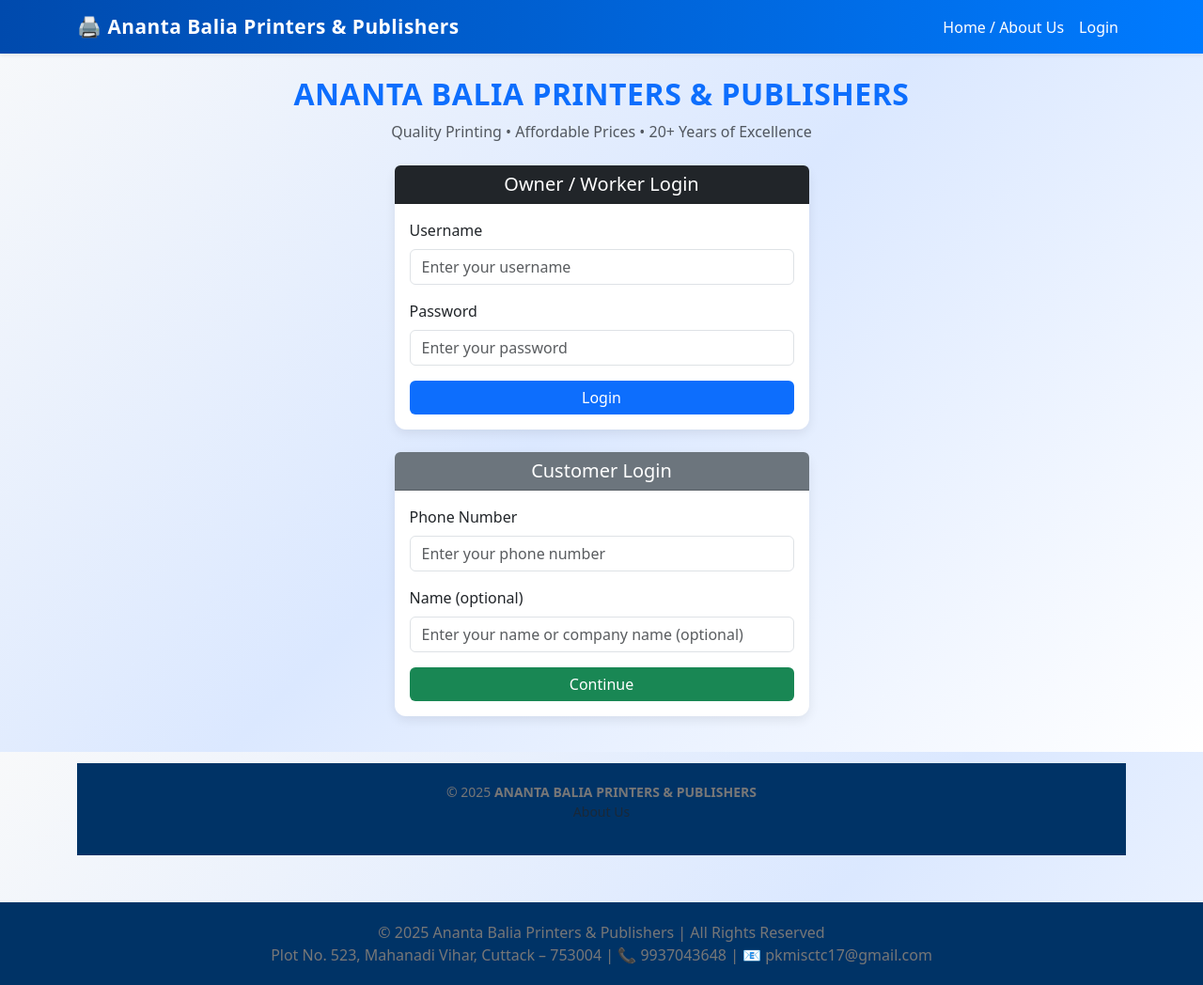
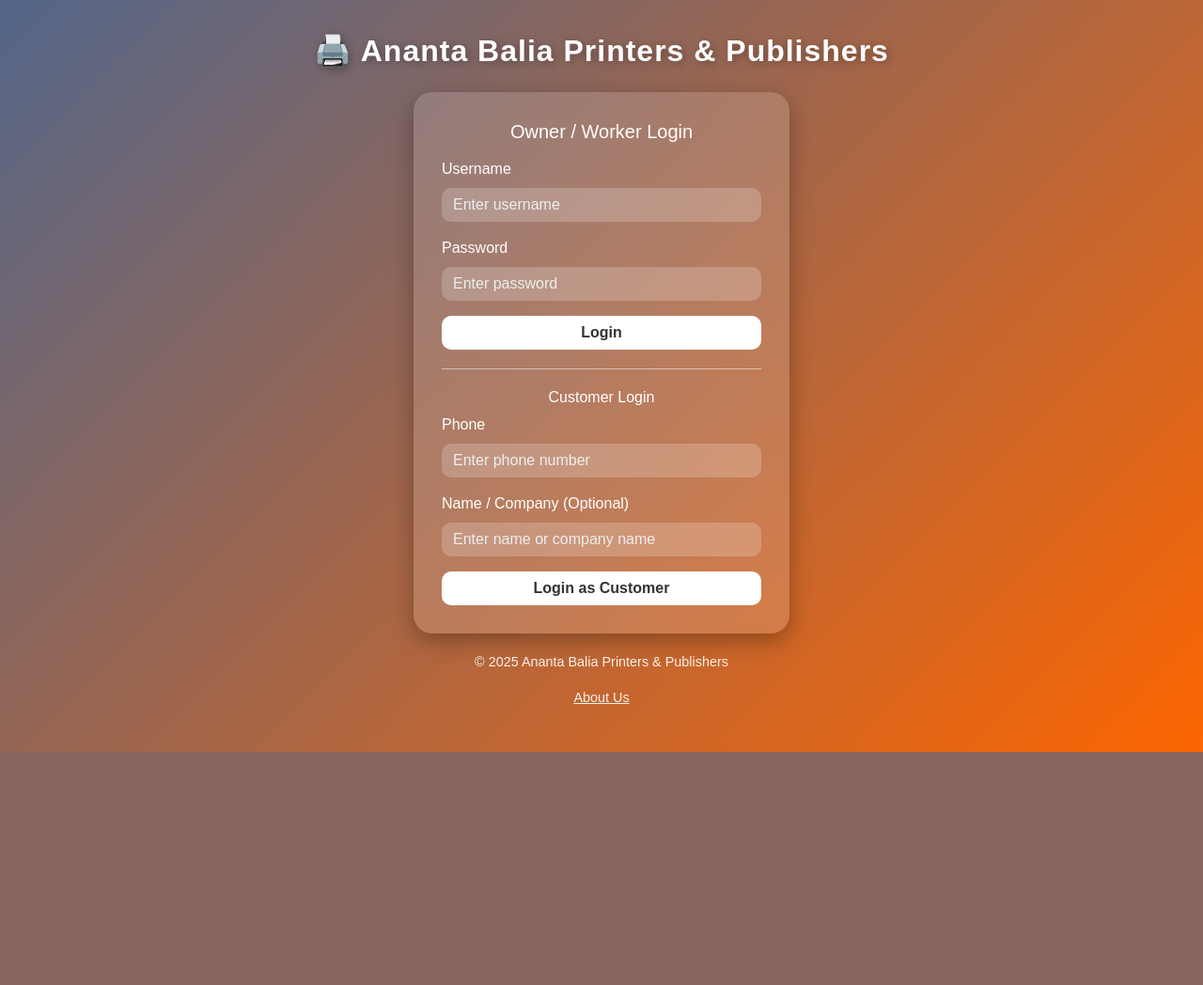
Before and after one commit to guruprasadmisra02/printing_press_app_v2, a Flask app: page /index in a window 1280 px wide. Shown: the whole page at 94% size. After the commit the page ends 800 px from the top, so only its background shows below. Run offline with Flask 3, Linux system fonts and the light colour scheme.

Commit message:
Update index.html

```diff
--- a/templates/index.html
+++ b/templates/index.html
@@ -1,119 +1,139 @@
-{% extends 'base.html' %}
-{% block content %}
-
+<!DOCTYPE html>
+<html lang="en">
+<head>
+  <meta charset="UTF-8">
+  <title>Login | Ananta Balia Printers & Publishers</title>
+  <meta name="viewport" content="width=device-width, initial-scale=1">
+  <link href="https://cdn.jsdelivr.net/npm/bootstrap@5.3.3/dist/css/bootstrap.min.css" rel="stylesheet">
   <style>
-  /* === Background Styling === */
     body {
-    background: linear-gradient(135deg, #f8f9fa 0%, #dbe8ff 50%, #fff 100%);
-    background-attachment: fixed;
+      margin: 0;
+      font-family: 'Poppins', sans-serif;
+      background: linear-gradient(135deg, #0066cc, #ff6600, #ff3399);
+      background-size: 300% 300%;
+      animation: gradientMove 8s ease infinite;
+      color: #fff;
+      min-height: 100vh;
+      display: flex;
+      flex-direction: column;
+      align-items: center;
+      justify-content: center;
     }
 
-  /* === Card Styling === */
-  .card {
-    border: none;
-    border-radius: 12px;
-    box-shadow: 0 4px 12px rgba(0, 0, 0, 0.08);
-    transition: transform 0.2s ease, box-shadow 0.2s ease;
-  }
-  .card:hover {
-    transform: translateY(-3px);
-    box-shadow: 0 8px 18px rgba(0, 0, 0, 0.12);
+    @keyframes gradientMove {
+      0% {background-position: 0% 50%;}
+      50% {background-position: 100% 50%;}
+      100% {background-position: 0% 50%;}
     }
 
-  /* === Header === */
-  .brand-header h2 {
+    .title {
+      font-size: 2rem;
       font-weight: 700;
-    letter-spacing: 0.5px;
-  }
-  .brand-header p {
-    font-size: 1rem;
-    color: #555;
+      margin-bottom: 20px;
+      text-align: center;
+      letter-spacing: 1px;
+      text-shadow: 2px 2px 10px rgba(0,0,0,0.3);
     }
 
-  /* === Buttons === */
-  .btn-primary {
-    background-color: #0d6efd;
-    border: none;
-  }
-  .btn-primary:hover {
-    background-color: #0b5ed7;
-  }
-  .btn-success {
-    background-color: #198754;
-    border: none;
-  }
-  .btn-success:hover {
-    background-color: #157347;
+    .login-box {
+      background: rgba(255,255,255,0.15);
+      backdrop-filter: blur(15px);
+      border-radius: 20px;
+      padding: 30px;
+      width: 100%;
+      max-width: 400px;
+      color: #fff;
+      box-shadow: 0 8px 25px rgba(0,0,0,0.3);
     }
 
-  /* === Footer === */
-  footer {
-    margin-top: 50px;
-    color: #777;
+    .form-label {
+      color: #fff;
+      font-weight: 500;
+    }
+
+    .form-control {
+      background: rgba(255,255,255,0.2);
+      border: none;
+      color: #fff;
+      border-radius: 10px;
+    }
+
+    .form-control::placeholder {
+      color: #eee;
+    }
+
+    .btn-primary {
+      background: #fff;
+      color: #333;
+      border: none;
+      font-weight: 600;
+      border-radius: 10px;
+    }
+
+    .btn-primary:hover {
+      background: #ffcc00;
+      color: #000;
+    }
+
+    .divider {
+      border-top: 1px solid rgba(255,255,255,0.5);
+      margin: 20px 0;
+    }
+
+    .footer {
+      text-align: center;
+      font-size: 0.9rem;
+      color: #fff;
+      margin-top: 20px;
+      opacity: 0.9;
+    }
+
+    a.about-link {
+      color: #fff;
+      text-decoration: underline;
+    }
+
+    a.about-link:hover {
+      color: #ffcc00;
     }
   </style>
+</head>
+<body>
+  <div class="title">🖨️ Ananta Balia Printers & Publishers</div>
 
-<!-- Brand Header -->
-<div class="brand-header text-center mt-4">
-  <h2 class="fw-bold text-primary">ANANTA BALIA PRINTERS & PUBLISHERS</h2>
-  <p class="text-muted mb-4">Quality Printing • Affordable Prices • 20+ Years of Excellence</p>
-</div>
-
-<!-- Login Section -->
-<div class="container mt-4 mb-5">
-  <div class="row justify-content-center">
-    <div class="col-md-6 col-lg-5">
-
-      <!-- Owner / Worker Login -->
-      <div class="card mb-4">
-        <div class="card-header bg-dark text-white text-center rounded-top">
-          <h5 class="mb-0">Owner / Worker Login</h5>
-        </div>
-        <div class="card-body">
-          <form method="post" action="{{ url_for('login') }}">
+  <div class="login-box">
+    <h5 class="text-center mb-3">Owner / Worker Login</h5>
+    <form method="POST" action="{{ url_for('login') }}">
       <div class="mb-3">
-              <label for="username" class="form-label">Username</label>
-              <input type="text" name="username" id="username" class="form-control" required placeholder="Enter your username">
+        <label class="form-label">Username</label>
+        <input type="text" class="form-control" name="username" placeholder="Enter username" required>
       </div>
       <div class="mb-3">
-              <label for="password" class="form-label">Password</label>
-              <input type="password" name="password" id="password" class="form-control" required placeholder="Enter your password">
+        <label class="form-label">Password</label>
+        <input type="password" class="form-control" name="password" placeholder="Enter password" required>
       </div>
       <button type="submit" class="btn btn-primary w-100">Login</button>
     </form>
+
+    <div class="divider"></div>
+
+    <h6 class="text-center">Customer Login</h6>
+    <form method="POST" action="{{ url_for('customer_login') }}">
+      <div class="mb-3">
+        <label class="form-label">Phone</label>
+        <input type="text" class="form-control" name="phone" placeholder="Enter phone number" required>
       </div>
+      <div class="mb-3">
+        <label class="form-label">Name / Company (Optional)</label>
+        <input type="text" class="form-control" name="name" placeholder="Enter name or company name">
+      </div>
+      <button type="submit" class="btn btn-primary w-100">Login as Customer</button>
+    </form>
   </div>
 
-      <!-- Customer Login -->
-      <div class="card">
-        <div class="card-header bg-secondary text-white text-center rounded-top">
-          <h5 class="mb-0">Customer Login</h5>
+  <div class="footer">
+    <p>&copy; {{ current_year }} Ananta Balia Printers & Publishers</p>
+    <p><a href="{{ url_for('home') }}" class="about-link">About Us</a></p>
   </div>
-        <div class="card-body">
-          <form method="post" action="{{ url_for('customer_login') }}">
-            <div class="mb-3">
-              <label for="phone" class="form-label">Phone Number</label>
-              <input type="text" name="phone" id="phone" class="form-control" required placeholder="Enter your phone number">
-            </div>
-            <div class="mb-3">
-              <label for="name" class="form-label">Name (optional)</label>
-              <input type="text" name="name" id="name" class="form-control" placeholder="Enter your name or company name (optional)">
-            </div>
-            <button type="submit" class="btn btn-success w-100">Continue</button>
-          </form>
-        </div>
-      </div>
-
-    </div>
-  </div>
-</div>
-
-<!-- Footer -->
-<footer class="text-center small">
-  <p>
-    © {{ current_year }} <strong>ANANTA BALIA PRINTERS & PUBLISHERS</strong> <br>
-    <a href="{{ url_for('home') }}" class="text-decoration-none text-muted">About Us</a>
-  </p>
-</footer>
-
-{% endblock %}
+</body>
+</html>
```
Lines whose indentation alone changed are shown as unchanged.
